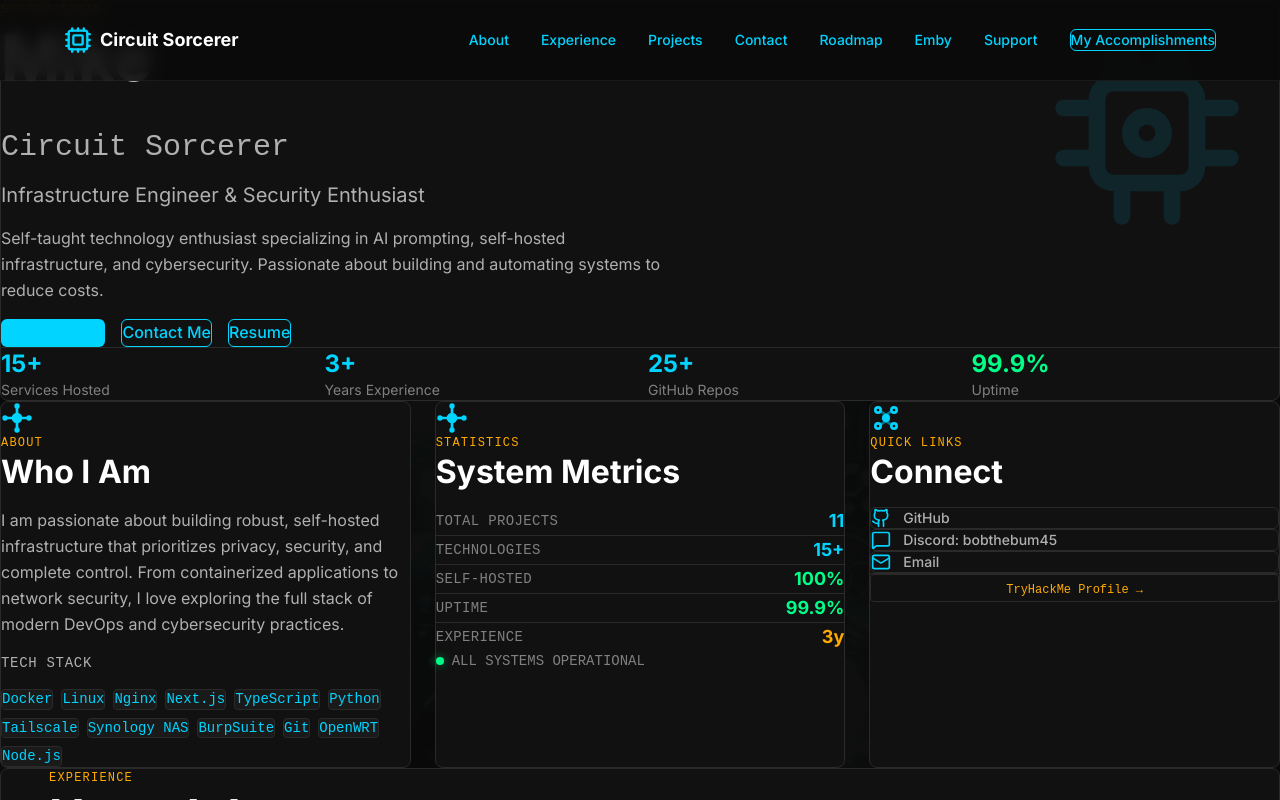
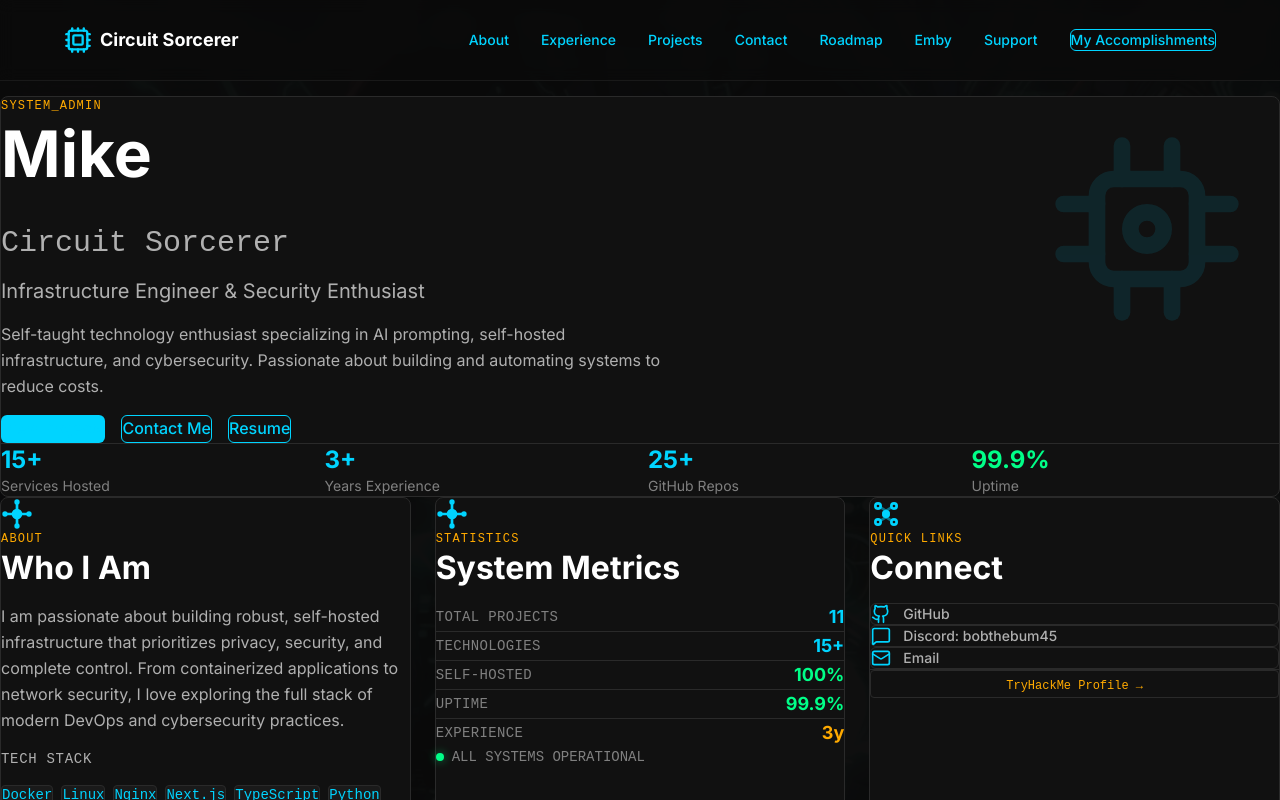
Before and after one commit to DJ5al5a/circuit-sorcerer, a Next.js app: page / in a window 1280 px wide. Shown: the top 800 px of the page. Built offline with nearby package versions, Linux system fonts and the light colour scheme.

Commit message:
Fix navbar overlap on homepage - add spacing

```diff
--- a/src/app/page.tsx
+++ b/src/app/page.tsx
@@ -14,6 +14,7 @@
   return (
     <>
       <Navigation />
+      <div className="h-24"></div>
       <main className="min-h-screen relative flex justify-center">
         {/* Background Image */}
         <div
```
